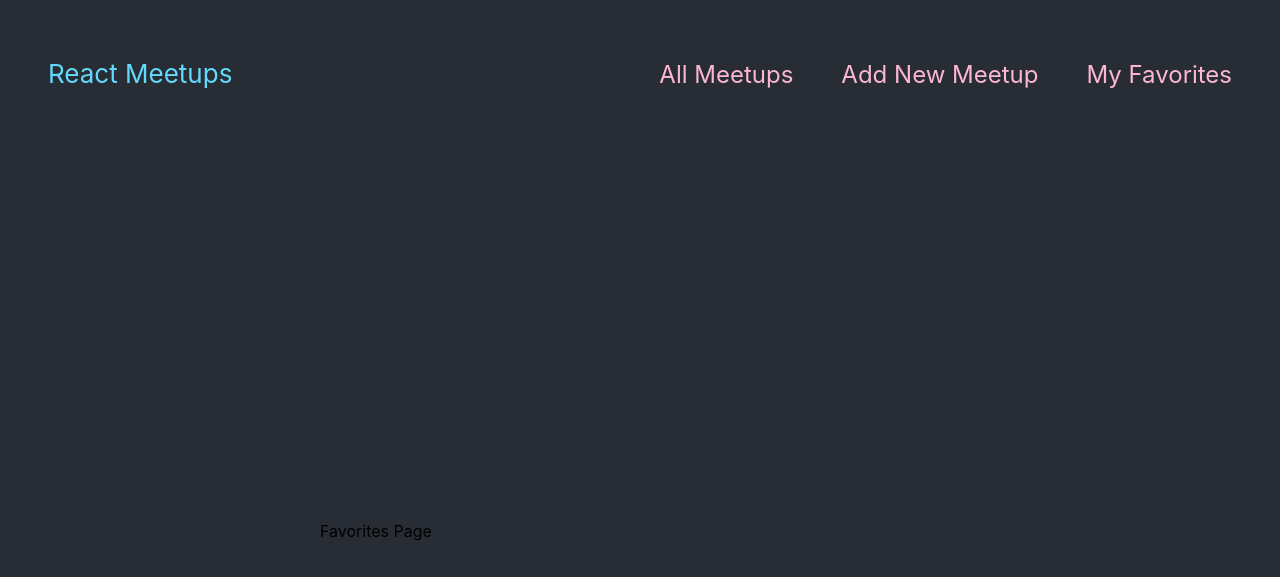
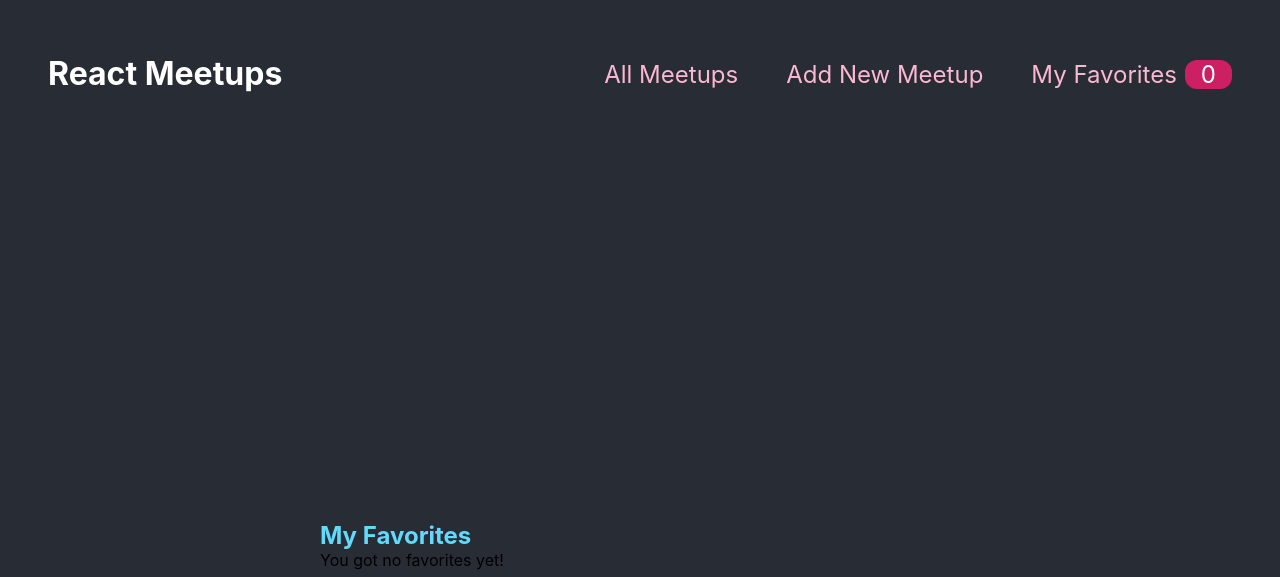
Before and after one commit to fernandovicentinpavanello/academindReactCrash, a React (Create React App) app: page /favorites in a window 1280 px wide. Shown: the part 375-952 px from the top of the page. Built offline with nearby package versions, Linux system fonts and the light colour scheme.

Commit message:
Add some function to the project to use the api, to show the number of fav meetups, ...

```diff
--- a/src/components/layout/MainNavigation.js
+++ b/src/components/layout/MainNavigation.js
@@ -1,19 +1,32 @@
-import { Link } from 'react-router-dom'
-import styleClasses from './MainNavigation.module.css';
+import { useContext } from 'react';
+import { Link } from 'react-router-dom';
+import styles from './MainNavigation.module.css';
+import FavoritesContext from '../../store/favorites-context';
 
 export default function MainNavigation() {
+  const favoritesCtx = useContext(FavoritesContext);
+
   return (
-    <header className={styleClasses.header}>
-      <div>
-        React Meetups
-      </div>
+    <header className={styles.header}>
+      <div className={styles.logo}>React Meetups</div>
       <nav>
         <ul>
-          <li><Link to='/'>All Meetups</Link></li>
-          <li><Link to='/new-meetups'>Add New Meetup</Link></li>
-          <li><Link to='/favorites'>My Favorites</Link></li>
+          <li>
+            <Link to="/">All Meetups</Link>
+          </li>
+          <li>
+            <Link to="/new-meetups">Add New Meetup</Link>
+          </li>
+          <li>
+            <Link to="/favorites">
+              My Favorites
+              <span className={styles.badge}>
+                {favoritesCtx.totalFavorites}
+              </span>
+            </Link>
+          </li>
         </ul>
       </nav>
     </header>
-  )
+  );
 }
--- a/src/pages/Favorites.js
+++ b/src/pages/Favorites.js
@@ -1,9 +1,21 @@
-import React from 'react'
+import { useContext } from 'react';
+import FavoritesContext from '../store/favorites-context';
+import MeetupList from '../components/meetups/MeetupList';
 
 export default function FavoritesPage() {
+  const favoritesCtx = useContext(FavoritesContext);
+  let content;
+
+  if (favoritesCtx.totalFavorites === 0) {
+    content = <p>You got no favorites yet!</p>;
+  } else {
+    content = <MeetupList meetups={favoritesCtx.favorites} />;
+  }
+
   return (
-    <div>
-      Favorites Page
-    </div>
-  )
+    <section>
+      <h1>My Favorites</h1>
+      {content}
+    </section>
+  );
 }
```
